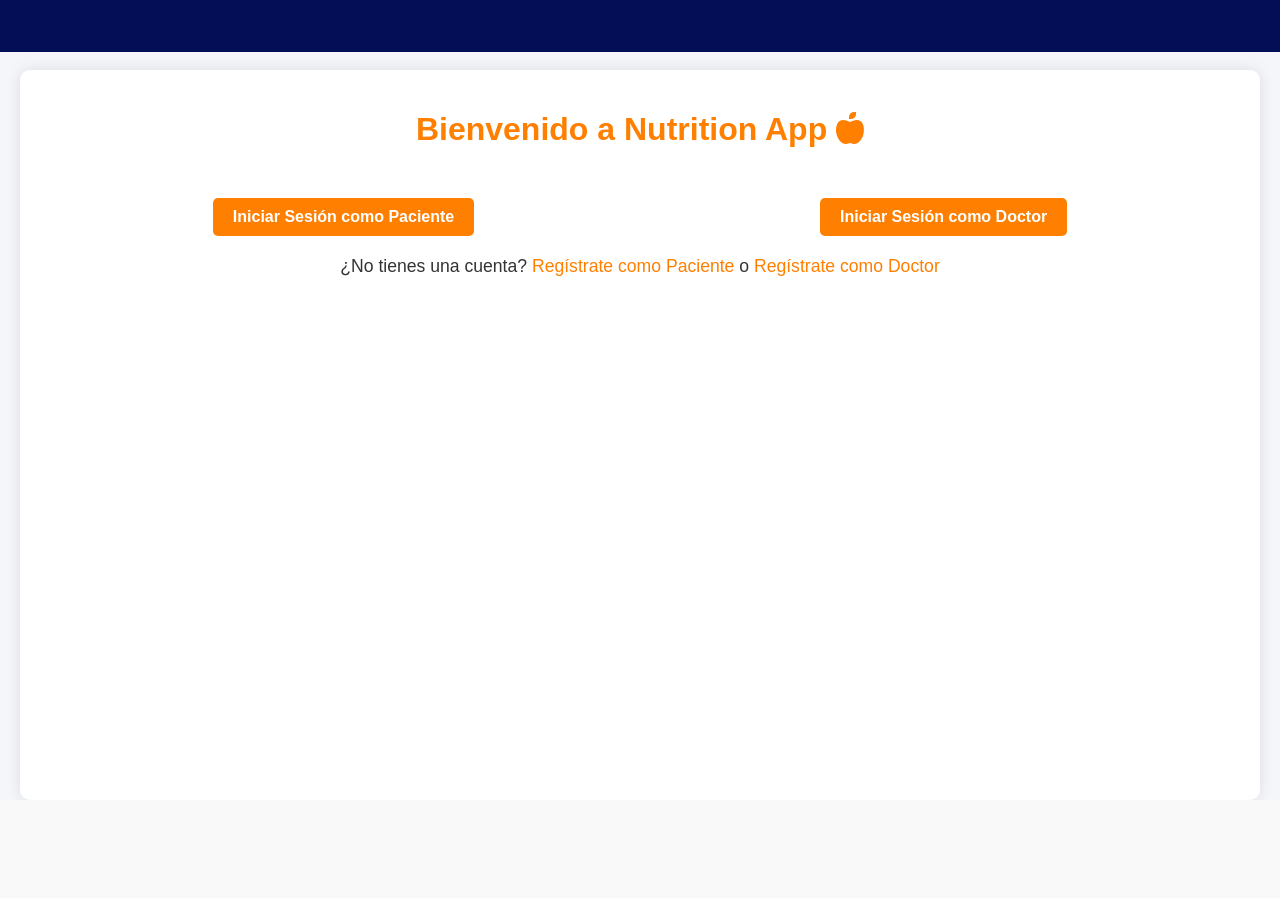
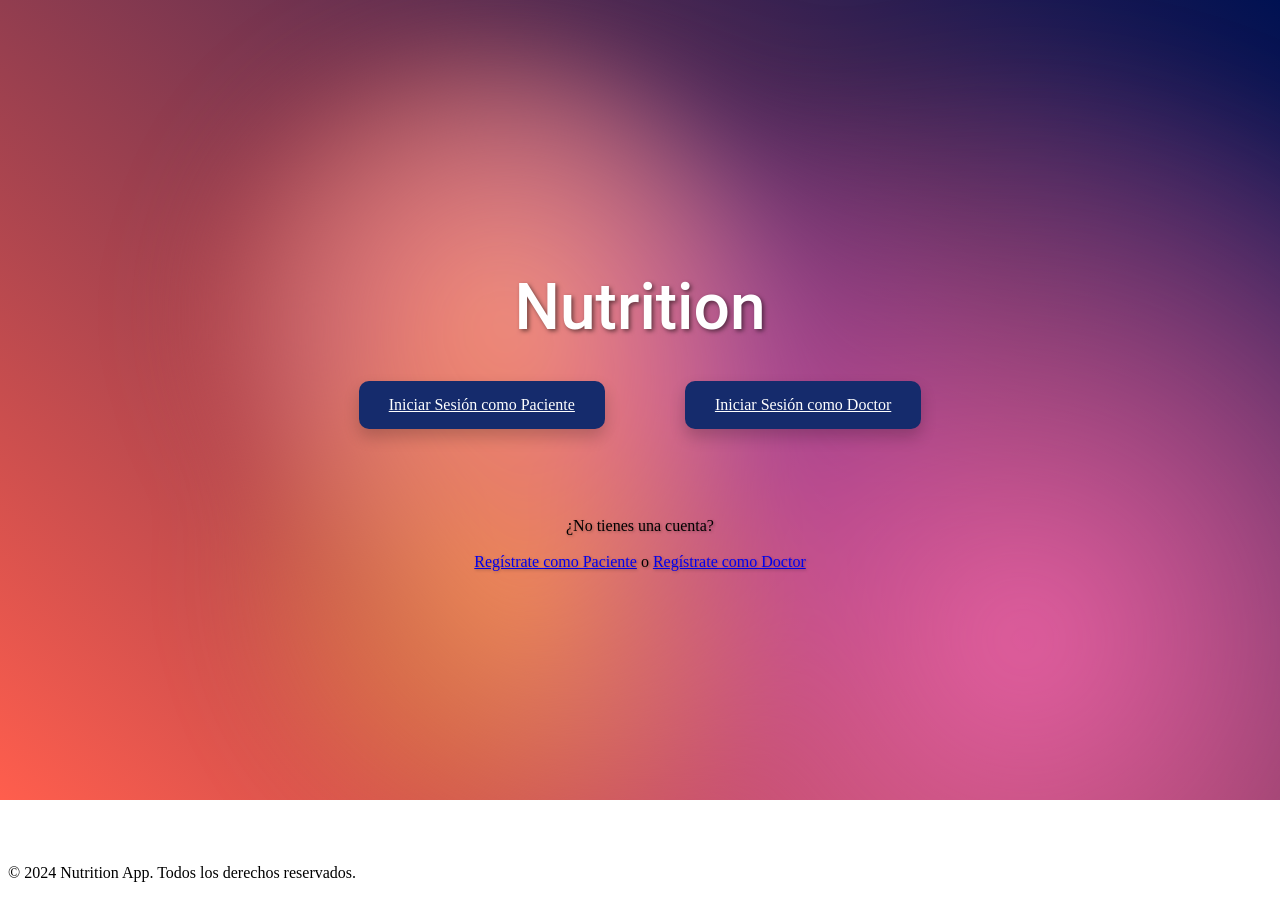
Before and after one commit to dalamilla777/nutririon1, a Django app: page / in a window 1280 px wide. Before the commit the page ends 800 px from the top, so only its background shows below. Run offline with Django 5.2, Linux system fonts and the light colour scheme.

Commit message:
Home styles

```diff
--- a/nutrition/static/css/styles.css
+++ b/nutrition/static/css/styles.css
@@ -1,308 +1,213 @@
-/* Estilos generales */
-body {
-    font-family: 'Arial', sans-serif;
-    margin: 0;
-    padding: 0;
-    background-color: #f4f6f9;
-    color: #333;
-    display: flex;
-    flex-direction: column; /* Cambiar a columna para que el contenido y el pie de página se apilen verticalmente */
-    min-height: 100vh;
+@font-face {
+  font-family: 'Heading Now';
+  src: url('https://fonts.vdhazel.com/headingnow/Heading-Now-Variable-Regular-trial.woff2') format('woff2');
+  font-weight: normal;
+  font-style: normal;
+}
+
+:root {
+  --color-bg1: rgb(255, 94, 77); /* Rojo cálido para el inicio del gradiente */
+  --color-bg2: rgb(0, 17, 82); /* Naranja brillante para el fin del gradiente */
+  --color1: 255, 163, 67; /* Naranja para g1 */
+  --color2: 255, 209, 102; /* Amarillo para g2 */
+  --color3: 135, 60, 190; /* Púrpura para g3 */
+  --color4: 255, 94, 77; /* Rojo para g4 */
+  --color5: 255, 105, 180; /* Rosa para g5 */
+  --color-interactive: 135, 60, 190; /* Púrpura para interactive */
+  --circle-size: 80%;
+  --blending: soft-light; /* Ajustar según sea necesario para el efecto de mezcla deseado */
+}
+@keyframes moveInCircle {
+  0% {
+    transform: rotate(0deg);
+  }
+  50% {
+    transform: rotate(180deg);
+  }
+  100% {
+    transform: rotate(360deg);
+  }
+}
+
+@keyframes moveVertical {
+  0% {
+    transform: translateY(-50%);
+  }
+  50% {
+    transform: translateY(50%);
+  }
+  100% {
+    transform: translateY(-50%);
+  }
+}
+
+@keyframes moveHorizontal {
+  0% {
+    transform: translateX(-50%) translateY(-10%);
+  }
+  50% {
+    transform: translateX(50%) translateY(10%);
+  }
+  100% {
+    transform: translateX(-50%) translateY(-10%);
+  }
+}
+
+/* Fondo dinámico de gradiente */
+.gradient-bg {
+  width: 100vw;
+  height: 100vh;
+  position: fixed;
+  overflow: hidden;
+  background: linear-gradient(40deg, var(--color-bg1), var(--color-bg2));
+  top: 0;
+  left: 0;
+  z-index: -1;
 }
 
 .container {
-    width: 100%;
-    max-width: 600px;
-    background-color: white;
-    padding: 40px;
-    box-shadow: 0 0 15px rgba(0, 0, 0, 0.1);
-    border-radius: 10px;
-    text-align: center;
-    flex: 1; /* Permitir que el contenedor principal ocupe el espacio disponible */
+  display: flex;
+  flex-direction: column;
+  justify-content: center;
+  align-items: center;
+  text-align: center;
+  height: 100vh;
+  padding: 20px;
 }
 
-h1 {
-    font-size: 2em;
-    color: #ff7f00;
-    margin-bottom: 20px;
+#animatedText {
+  font-family: 'Roboto', sans-serif;
+  font-size: clamp(2rem, 5vw, 6rem); /* Adapta el tamaño del texto a diferentes pantallas */
+  font-weight: 500; /* Peso de la fuente para mejorar la legibilidad */
+  color: white; /* Color blanco para el texto */
+  text-shadow: 2px 2px 4px rgba(0, 0, 0, 0.5); /* Sombra de texto para mejorar el contraste sobre el fondo */
+  animation: none; /* Desactivar cualquier animación */
 }
 
-form.profile-form {
-    display: flex;
-    flex-direction: column;
+.gradients-container {
+  filter: blur(40px);
+  width: 100%;
+  height: 100%;
 }
 
-input, button {
-    width: 100%;
-    padding: 10px;
-    margin: 10px 0;
-    border-radius: 5px;
-    border: 1px solid #ddd;
+/* Animaciones para los círculos */
+.g1, .g2, .g3, .g4, .g5, .interactive {
+  position: absolute;
+  background: radial-gradient(circle at center, rgba(0, 0, 0, 0) 0, rgba(0, 0, 0, 0) 50%) no-repeat;
+  mix-blend-mode: var(--blending);
+  border-radius: 50%;
 }
 
-button.btn {
-    background-color: #ff7f00;
-    color: white;
-    border: none;
-    cursor: pointer;
-    transition: background-color 0.3s ease;
+.gradient-bg {
+  background: linear-gradient(40deg, var(--color-bg1), var(--color-bg2));
 }
 
-button.btn:hover {
-    background-color: #e96d00;
+.g1 {
+  background: radial-gradient(circle at center, rgba(var(--color1), 0.8) 0, rgba(var(--color1), 0) 50%);
+  width: var(--circle-size);
+  height: var(--circle-size);
+  animation: moveVertical 5s ease infinite; /* Reducido de 30s a 15s */
 }
 
-a.btn {
-    display: inline-block;
-    background-color: #ff7f00;
-    color: white;
-    padding: 10px 20px;
-    text-decoration: none;
-    border-radius: 5px;
-    font-weight: bold;
-    transition: background-color 0.3s ease;
-    margin-top: 20px;
+.g2 {
+  background: radial-gradient(circle at center, rgba(var(--color2), 0.8) 0, rgba(var(--color2), 0) 50%);
+  width: var(--circle-size);
+  height: var(--circle-size);
+  animation: moveInCircle 5s reverse infinite; /* Reducido de 20s a 10s */
 }
 
-a.btn:hover {
-    background-color: #e96d00;
+.g3 {
+  background: radial-gradient(circle at center, rgba(var(--color3), 0.8) 0, rgba(var(--color3), 0) 50%);
+  width: var(--circle-size);
+  height: var(--circle-size);
+  animation: moveInCircle 10s linear infinite; /* Reducido de 40s a 20s */
 }
 
-.messages {
-    margin-bottom: 20px;
+.g4 {
+  background: radial-gradient(circle at center, rgba(var(--color4), 0.8) 0, rgba(var(--color4), 0) 50%);
+  width: var(--circle-size);
+  height: var(--circle-size);
+  animation: moveHorizontal 10s ease infinite; /* Reducido de 40s a 20s */
 }
 
-.alert {
-    padding: 10px;
-    margin-bottom: 10px;
-    border-radius: 5px;
+.g5 {
+  background: radial-gradient(circle at center, rgba(var(--color5), 0.8) 0, rgba(var(--color5), 0) 50%);
+  width: calc(var(--circle-size) * 2);
+  height: calc(var(--circle-size) * 2);
+  animation: moveInCircle 5s ease infinite; /* Reducido de 20s a 10s */
 }
 
-.alert.success {
-    background-color: #d4edda;
-    color: #155724;
+.interactive {
+  background: radial-gradient(circle at center, rgba(var(--color-interactive), 0.8) 0, rgba(var(--color-interactive), 0) 50%);
+  width: 100%;
+  height: 100%;
+  opacity: 0.7;
+  animation: moveInCircle 10s ease infinite; /* Añadido para efecto */
 }
 
-.alert.error {
-    background-color: #f8d7da;
-    color: #721c24;
+
+/* Animaciones */
+@keyframes moveInCircle {
+  0% { transform: rotate(0deg); }
+  50% { transform: rotate(180deg); }
+  100% { transform: rotate(360deg); }
 }
 
-.footer {
-    margin-top: 20px;
-    font-size: 0.9em;
+@keyframes moveVertical {
+  0% { transform: translateY(-50%); }
+  50% { transform: translateY(50%); }
+  100% { transform: translateY(-50%); }
 }
 
-footer {
-    text-align: center;
-    padding: 5px;
-    background-color: #333;
-    color: white;
-    width: 100%;
-    position: relative; /* Cambiar a relativo para que no sea fijo */
+@keyframes moveHorizontal {
+  0% { transform: translateX(-50%) translateY(-10%); }
+  50% { transform: translateX(50%) translateY(10%); }
+  100% { transform: translateX(-50%) translateY(-10%); }
 }
 
-/* Estilos responsivos */
-@media (max-width: 600px) {
-    .container {
-        width: 90%;
-    }
+/* Estilo para el contenedor principal */
+.container {
+  display: flex;
+  flex-direction: column;
+  justify-content: center;
+  align-items: center;
+  text-align: center;
+  height: 100vh;
+  padding: 20px;
 }
 
-/* Estilo para la barra de navegación */
-.navbar {
-    background-color: #030e56;
-    overflow: hidden;
-    padding: 10px 0;
-    text-align: center;
-    position: fixed;
-    top: 0;
-    width: 100%;
-    z-index: 1000;
+
+
+/* Estilos de botones y enlaces */
+.btn {
+  background-color: #152b6c; /* Color base del botón */
+  color: white;
+  padding: 15px 30px; /* Tamaño del botón */
+  font-size: 16px;
+  border: none;
+  border-radius: 10px;
+  box-shadow: 0 8px 16px rgba(0, 0, 0, 0.2);
+  transition: all 0.3s ease;
+  cursor: pointer;
+}
+.button-group {
+  display: flex;
+  justify-content: center; /* Centra los botones horizontalmente */
+  gap: 80px; /* Espacio entre cada botón */
 }
 
-/* Estilo para los enlaces de la barra */
-.navbar a {
-    display: inline-block;
-    color: white;
-    text-align: center;
-    padding: 14px 35px;
-    text-decoration: none;
-    font-size: 18px;
-    margin: 0 10px;
+.btn:hover, .btn:focus {
+  background: linear-gradient(145deg, #000000, #000000); /* Azul claro que contrasta bien con un fondo rojo/naranja */
+  box-shadow: 0 12px 24px rgba(0, 0, 0, 0.25);
+  transform: translateY(-2px);
+  color: white; /* Mantener el texto blanco para asegurar la legibilidad */
 }
 
-/* Iconos dentro de la barra */
-.icon-home i, .icon-logout i {
-    margin-right: 8px;
+.btn:active {
+  transform: translateY(1px);
+  box-shadow: 0 5px 10px rgba(0, 0, 0, 0.15);
 }
 
-.navbar a:hover {
-    background-color: #110598;
-    color: white;
+.register-link, .register-info {
+  text-shadow: 1px 1px 3px rgba(0, 0, 0, 0.3); /* Mejorar la legibilidad de los enlaces */
 }
-
-/* Contenedor principal */
-.container {
-    max-width: 1200px;
-    margin: 0 auto;
-    padding: 20px;
-    margin-top: 70px;  /* Separación para que la barra de navegación no se superponga */
-}
-
-/* Estilo para los botones */
-button, a.btn {
-    display: inline-block;
-    background-color: #ff7f00;
-    color: white;
-    padding: 10px 20px;
-    text-decoration: none;
-    border-radius: 5px;
-    font-weight: bold;
-    transition: background-color 0.3s ease;
-    margin-top: 20px;
-}
-
-button:hover, a.btn:hover {
-    background-color: #e96d00;
-}
-
-/* Estilo para los mensajes */
-.messages {
-    margin-bottom: 20px;
-}
-
-.alert {
-    padding: 10px;
-    margin-bottom: 10px;
-    border-radius: 5px;
-}
-
-.alert.success {
-    background-color: #d4edda;
-    color: #155724;
-}
-
-.alert.error {
-    background-color: #f8d7da;
-    color: #721c24;
-}
-
-/* Estilo para el pie de página */
-footer {
-    text-align: center;
-    padding: 5px;
-    background-color: #333;
-    color: white;
-    width: 100%;
-    position: relative;
-    bottom: 0;
-}
-
-/* Estilos responsivos */
-@media (max-width: 600px) {
-    .container {
-        width: 90%;
-    }
-}
-
-/* Estilos responsivos */
-@media (max-width: 600px) {
-    .container {
-        width: 90%;
-    }
-}
-
-/* Estilo general para la página de inicio */
-.container {
-    max-width: 600px;
-    margin: 0 auto;
-    padding: 50px;
-    background-color: #fff;
-    box-shadow: 0 0 15px rgba(0, 0, 0, 0.1);
-    border-radius: 10px;
-    text-align: center;
-}
-
-h1 {
-    color: #ff7f00;
-    margin-bottom: 30px;
-}
-
-/* Botones de inicio de sesión */
-.button-group {
-    display: flex;
-    justify-content: space-around;
-    margin-bottom: 20px;
-}
-
-.btn {
-    background-color: #ff7f00;
-    color: white;
-    padding: 10px 20px;
-    text-decoration: none;
-    border-radius: 5px;
-    font-weight: bold;
-    transition: background-color 0.3s ease;
-}
-
-.btn:hover {
-    background-color: #e96d00;
-}
-
-/* Estilo para los enlaces de registro */
-.register-info {
-    margin-top: 20px;
-    font-size: 1.1em;
-    color: #333;
-}
-
-.register-link {
-    color: #ff7f00;
-    text-decoration: none;
-}
-
-.register-link:hover {
-    text-decoration: underline;
-}
-
-/* Estilo para la barra de navegación */
-.navbar {
-    background-color: #030e56;
-    overflow: hidden;
-    padding: 10px 0;
-    text-align: center;
-    position: fixed;
-    top: 0;
-    width: 100%;
-    z-index: 1000;
-}
-
-/* Estilo para los enlaces de la barra */
-.navbar a {
-    display: inline-block;
-    color: white;
-    text-align: center;
-    padding: 14px 35px;
-    text-decoration: none;
-    font-size: 18px;
-    margin: 0 10px;
-}
-
-/* Iconos dentro de la barra */
-.icon-home i, .icon-logout i {
-    margin-right: 8px;
-}
-
-.navbar a:hover {
-    background-color: #110598;
-    color: white;
-}
-
-/* Contenedor principal */
-.container {
-    max-width: 1200px;
-    margin: 0 auto;
-    padding: 20px;
-    margin-top: 70px;  /* Separación para que la barra de navegación no se superponga */
-}
--- a/nutrition/templates/nutrition/home.html
+++ b/nutrition/templates/nutrition/home.html
@@ -1,40 +1,113 @@
 <!DOCTYPE html>
-<html lang="en">
+<html lang="es">
 <head>
-    <link rel="stylesheet" href="https://cdnjs.cloudflare.com/ajax/libs/font-awesome/6.0.0-beta3/css/all.min.css">
     <meta charset="UTF-8">
     <meta name="viewport" content="width=device-width, initial-scale=1.0">
     <title>Bienvenido a Nutrition App</title>
+
     {% load static %}
     <link rel="stylesheet" href="{% static 'css/styles.css' %}">
+    <link rel="stylesheet" href="https://cdnjs.cloudflare.com/ajax/libs/font-awesome/6.0.0-beta3/css/all.min.css">
 </head>
 
 <body>
-    <!-- Barra de navegación -->
-    <div class="navbar">
-        <a href="{% url 'home' %}" class="icon-home">
-        </a>
+    <!-- Fondo dinámico -->
+    <div class="gradient-bg">
+        <div class="gradients-container">
+            <div class="g1"></div>
+            <div class="g2"></div>
+            <div class="g3"></div>
+            <div class="g4"></div>
+            <div class="g5"></div>
+            <div class="interactive"></div>
+        </div>
     </div>
+    <div class="fairy-container">
+        <div class="fairy"></div> <!-- Repite esto para más hadas, potencialmente con diferentes clases para diferentes tamaños/animaciones -->
+        <div class="fairy"></div>
+        <div class="fairy"></div>
+      </div>
 
 
-    <div class="container">
-        <h1>Bienvenido a Nutrition App <i class="fas fa-apple-alt"></i></h1>
+    <!-- Barra de navegación -->
+    <nav class="navbar">
+        <a href="{% url 'home' %}" class="icon-home">
 
+        </a>
+    </nav>
+
+    <!-- Contenedor principal -->
+    <main class="container">
+        <!-- Texto animado solo para "Nutrition" -->
+        <div id="animatedText" class="animated-text"></div>
+        <br>
+        <br>
         <!-- Botones de inicio de sesión -->
         <div class="button-group">
-            <!-- Enlace para iniciar sesión como Paciente -->
             <a href="{% url 'patient_login' %}" class="btn">Iniciar Sesión como Paciente</a>
-
-            <!-- Enlace para iniciar sesión como Doctor -->
             <a href="{% url 'doctor_login' %}" class="btn">Iniciar Sesión como Doctor</a>
         </div>
 
         <!-- Enlaces para registro -->
         <p class="register-info">
+            <br>
+            <br>
+            <br>
+            <br>
             ¿No tienes una cuenta?
+            <br>
+            <br>
             <a href="{% url 'register_patient' %}" class="register-link">Regístrate como Paciente</a> o
             <a href="{% url 'register_doctor' %}" class="register-link">Regístrate como Doctor</a>
         </p>
-    </div>
+    </main>
+
+    <!-- Pie de página -->
+    <footer>
+        <p>&copy; 2024 Nutrition App. Todos los derechos reservados.</p>
+    </footer>
+
+    <!-- Script de animación para el texto "Nutrition" -->
+    <script>
+        document.addEventListener("DOMContentLoaded", () => {
+            const text = "Nutrition";
+            const container = document.getElementById("animatedText");
+
+            // Crear spans para cada letra
+            text.split("").forEach(char => {
+                const span = document.createElement("span");
+                span.className = "letter";
+                span.innerHTML = char === " " ? "&nbsp;" : char; // Usa &nbsp; para los espacios
+                container.appendChild(span);
+            });
+
+            const letters = document.querySelectorAll(".letter");
+            const totalLetters = letters.length;
+            const delayIncrement = 100; // Retraso en milisegundos
+
+            function easeInOutQuart(t) {
+                return t < 0.5 ? 8 * t * t * t * t : 1 - 8 * (--t) * t * t * t;
+            }
+
+            function animateLetters(forward = true) {
+                letters.forEach((letter, index) => {
+                    const normalizedIndex = Math.max(index, totalLetters - 1 - index) / (totalLetters - 1);
+                    const easedDelay = easeInOutQuart(normalizedIndex);
+                    const delay = easedDelay * (totalLetters - 1) * delayIncrement;
+
+                    setTimeout(() => {
+                        letter.style.setProperty("--wght", forward ? 700 : 100);
+                        letter.style.setProperty("--wdth", forward ? 400 : 150);
+                        letter.style.setProperty("--opacity", forward ? 1 : 0.25);
+                        letter.style.setProperty("--letter-spacing", forward ? '0.05em' : '0em');
+                    }, delay);
+                });
+
+                setTimeout(() => animateLetters(!forward), 4000);
+            }
+
+            animateLetters();
+        });
+    </script>
 </body>
 </html>
```
Also changed, not shown: nutrition/static/css/scripts.js (added).
